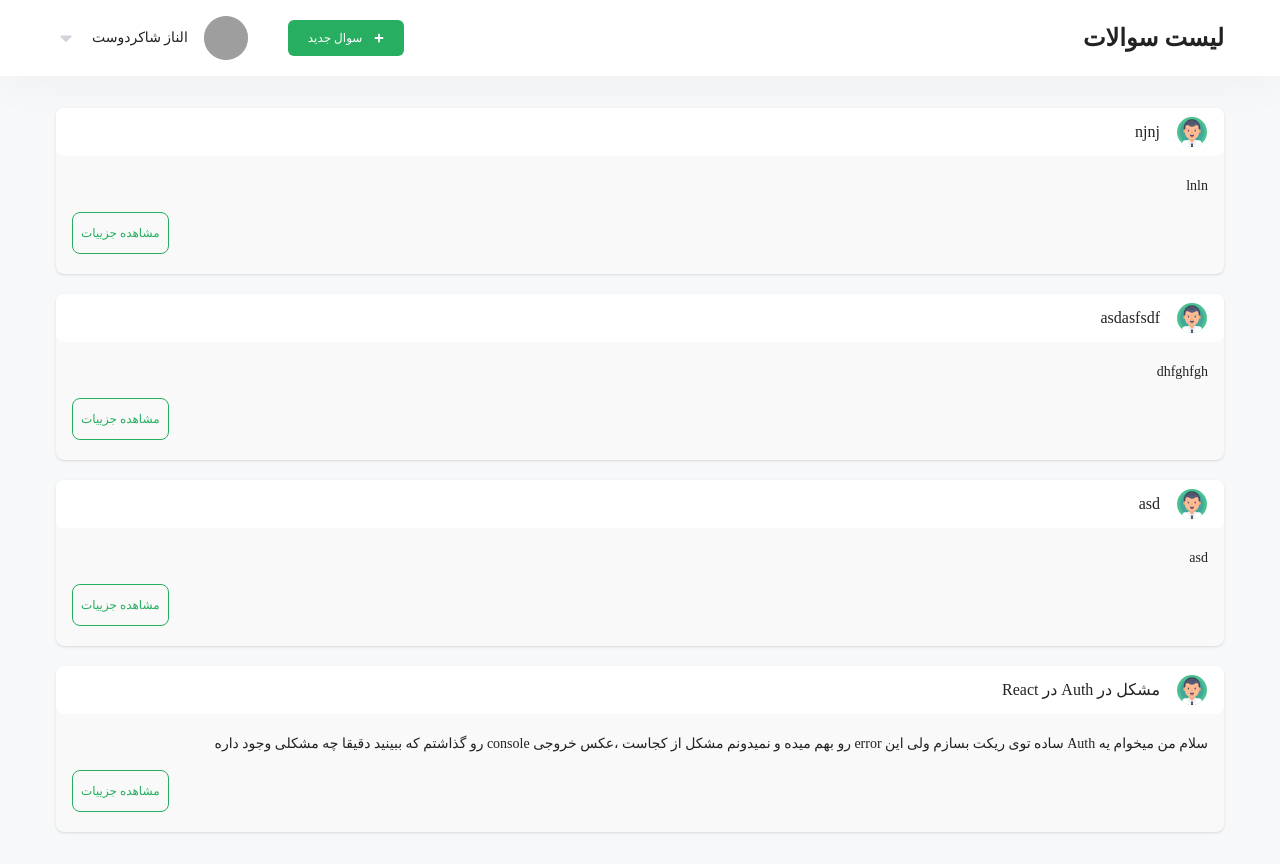
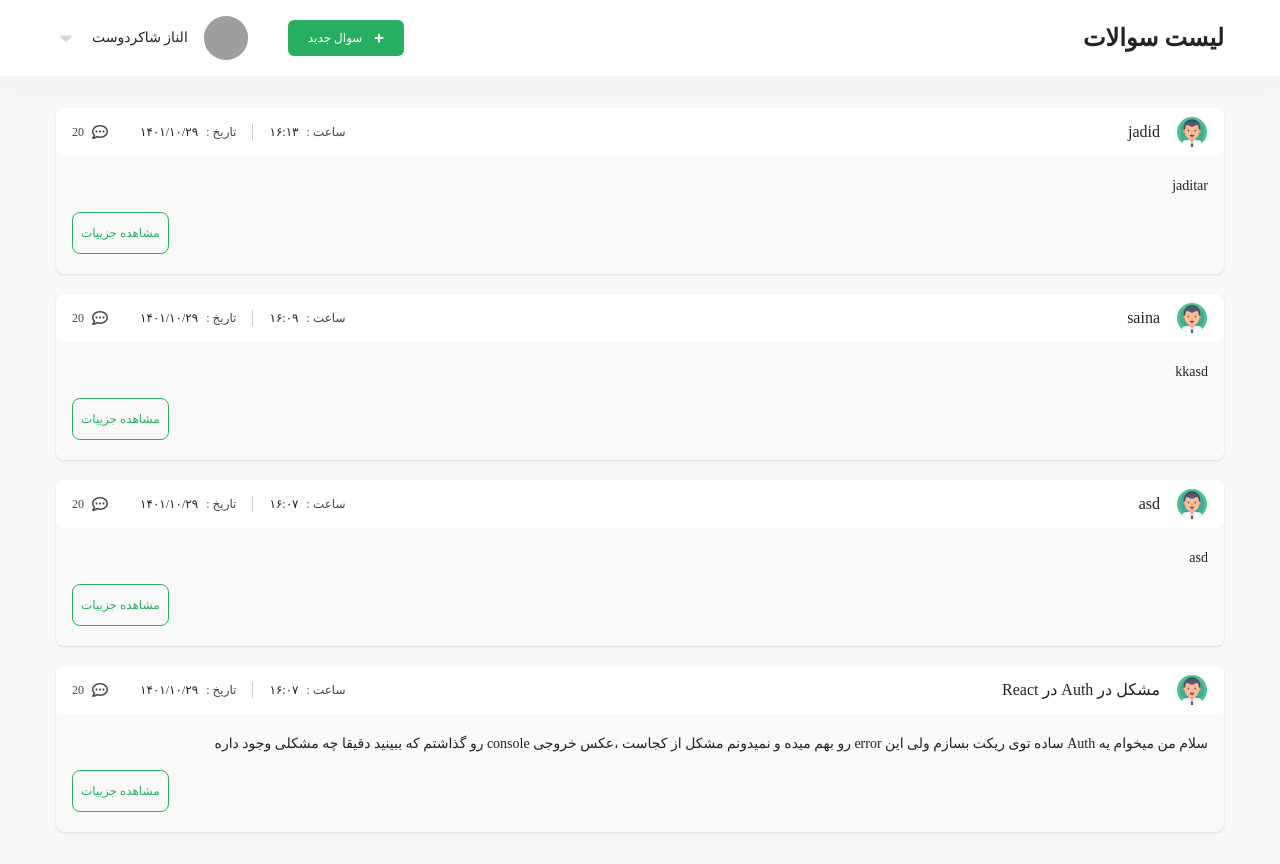
Before and after one commit to sinadev97/qasinamajidi, a React (Create React App) app: page / in a window 1280 px wide. Built offline with nearby package versions, Linux system fonts and the light colour scheme; data requests are answered from the project's data file; the HTML template or start-up script is replaced by a standard one.

Commit message:
add timing

```diff
--- a/db.json
+++ b/db.json
@@ -3,21 +3,25 @@
     {
       "id": 1,
       "title": "مشکل در Auth در React",
-      "description": "سلام من میخوام یه Auth ساده توی ریکت بسازم ولی این error رو بهم میده و نمیدونم مشکل از کجاست ،‌عکس خروجی console  رو گذاشتم که ببینید دقیقا چه مشکلی وجود داره"
+      "description": "سلام من میخوام یه Auth ساده توی ریکت بسازم ولی این error رو بهم میده و نمیدونم مشکل از کجاست ،‌عکس خروجی console  رو گذاشتم که ببینید دقیقا چه مشکلی وجود داره",
+      "createDate": 1674144447773
     },
     {
       "title": "asd",
       "description": "asd",
+      "createDate": 1674144447773,
       "id": 2
     },
     {
-      "title": "asdasfsdf",
-      "description": "dhfghfgh\n",
+      "title": "saina",
+      "description": "kkasd",
+      "createDate": 1674144567676,
       "id": 3
     },
     {
-      "title": "njnj",
-      "description": "lnln",
+      "title": "jadid",
+      "description": "jaditar\n",
+      "createDate": 1674144803883,
       "id": 4
     }
   ],
@@ -26,13 +30,36 @@
       "id": 1,
       "userName": "سینا مجیدی",
       "questionId": 1,
-      "description": "متغیر ENV رو تو فایلت تغییر بدی درست میشه"
+      "description": "متغیر ENV رو تو فایلت تغییر بدی درست میشه",
+      "createDate": 1674144447773
     },
     {
       "userName": "sinamajidi",
       "questionId": 2,
       "description": "mmmn",
+      "createDate": 1674144447773,
       "id": 2
+    },
+    {
+      "userName": "sinamajidi",
+      "questionId": 4,
+      "description": "asd",
+      "createDate": 1674144447773,
+      "id": 3
+    },
+    {
+      "userName": "sinamajidi",
+      "questionId": 4,
+      "description": "bbb",
+      "createDate": 1674145121977,
+      "id": 4
+    },
+    {
+      "userName": "sinamajidi",
+      "questionId": 4,
+      "description": "nn",
+      "createDate": 1674145161707,
+      "id": 5
     }
   ]
 }
--- a/src/api/questions.d.ts
+++ b/src/api/questions.d.ts
@@ -2,6 +2,7 @@ export interface QuestionDto {
   id: number;
   title: string;
   description: string;
+  createDate: number;
 }
 
 export interface QuestionCreateDto {
@@ -13,4 +14,5 @@ export interface AnswerDto {
   userName: string;
   questionId: number;
   description: string;
+  createDate: number;
 }
--- a/src/components/Home/QuestionCard.tsx
+++ b/src/components/Home/QuestionCard.tsx
@@ -1,3 +1,4 @@
+import { FaRegCommentDots } from "react-icons/fa";
 import { Link } from "react-router-dom";
 import { QuestionDto } from "../../api/questions";
 import routes from "../../routes/routes";
@@ -9,9 +10,15 @@ const QuestionCard = ({
   question: QuestionDto;
   isShowDetails?: boolean;
 }) => {
+  const date = new Date(question.createDate).toLocaleDateString("fa-IR");
+  const time = new Date(question.createDate).toLocaleTimeString("fa-IR", {
+    hour: "numeric",
+    minute: "numeric",
+  });
+
   return (
     <div className="rounded-lg bg-gray-lighter shadow">
-      <div className="bg-white rounded-lg px-4 py-2">
+      <div className="bg-white rounded-lg px-4 py-2 flex items-center justify-between">
         <div className="flex items-center gap-x-4">
           <img
             className="w-8 h-8 rounded-md"
@@ -19,6 +26,21 @@ const QuestionCard = ({
             alt="user"
           />
           <div className="font-medium">{question.title}</div>
+        </div>
+
+        <div className="flex items-center text-xs">
+          <div className="border-l pl-4 border-black/20">
+            <span className="text-gray-darker ml-2">ساعت :</span>
+            <span>{time}</span>
+          </div>
+          <div className="mr-4">
+            <span className="text-gray-darker ml-2">تاریخ :</span>
+            <span>{date}</span>
+          </div>
+          <div className="mr-8 flex items-center gap-x-2">
+            <FaRegCommentDots className="text-gray-darker" size={16} />
+            <span className="text-gray-darker">20</span>
+          </div>
         </div>
       </div>
 
--- a/src/components/Home/index.tsx
+++ b/src/components/Home/index.tsx
@@ -1,5 +1,13 @@
 import { useFetchAllQuestions } from "../../api/questions.api";
 import QuestionCard from "./QuestionCard";
+
+const options = {
+  year: "numeric",
+  month: "long",
+  day: "numeric",
+  hour: "numeric",
+  minutes: "numeric",
+};
 
 const Home = () => {
   const { data: questions, isLoading } = useFetchAllQuestions();
--- a/src/components/Modals/NewQuestionModals/NewQuestionModal.tsx
+++ b/src/components/Modals/NewQuestionModals/NewQuestionModal.tsx
@@ -18,7 +18,10 @@ const NewQuestionModal = () => {
 
   const createQuestion = () => {
     if (inputValues.description && inputValues.title) {
-      return mutate(inputValues);
+      return mutate({
+        ...inputValues,
+        createDate: Date.now(),
+      });
     }
 
     if (!inputValues.description)
--- a/src/components/QuestionDetails/AnswerCard.tsx
+++ b/src/components/QuestionDetails/AnswerCard.tsx
@@ -1,9 +1,15 @@
+import { FaRegCommentDots } from "react-icons/fa";
 import { AnswerDto } from "../../api/questions";
 
 const AnswerCard = ({ answer }: { answer: AnswerDto }) => {
+  const date = new Date(answer.createDate).toLocaleDateString("fa-IR");
+  const time = new Date(answer.createDate).toLocaleTimeString("fa-IR", {
+    hour: "numeric",
+    minute: "numeric",
+  });
   return (
     <div className="rounded-lg bg-gray-lighter shadow">
-      <div className="bg-white rounded-lg px-4 py-2">
+      <div className="bg-white rounded-lg px-4 py-2 flex items-center justify-between">
         <div className="flex items-center gap-x-4">
           <img
             className="w-8 h-8 rounded-md"
@@ -13,7 +19,20 @@ const AnswerCard = ({ answer }: { answer: AnswerDto }) => {
           <div className="font-medium">{answer.userName}</div>
         </div>
 
-        <div></div>
+        <div className="flex items-center text-xs">
+          <div className="border-l pl-4 border-black/20">
+            <span className="text-gray-darker ml-2">ساعت :</span>
+            <span>{time}</span>
+          </div>
+          <div className="mr-4">
+            <span className="text-gray-darker ml-2">تاریخ :</span>
+            <span>{date}</span>
+          </div>
+          <div className="mr-8 flex items-center gap-x-2">
+            <FaRegCommentDots className="text-gray-darker" size={16} />
+            <span className="text-gray-darker">20</span>
+          </div>
+        </div>
       </div>
 
       <div>
--- a/src/components/QuestionDetails/index.tsx
+++ b/src/components/QuestionDetails/index.tsx
@@ -21,6 +21,7 @@ const QuestionDetails = ({ question }: { question: QuestionDto }) => {
         userName: "sinamajidi",
         questionId: question.id,
         description: inputValue,
+        createDate: Date.now(),
       },
       { onSuccsess: () => setInputValue("") }
     );
```
